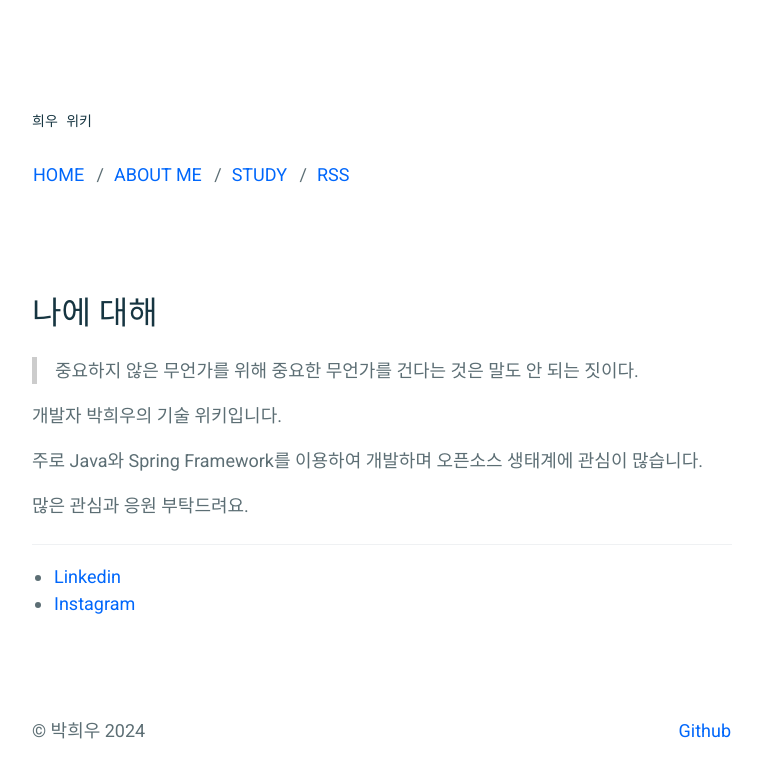
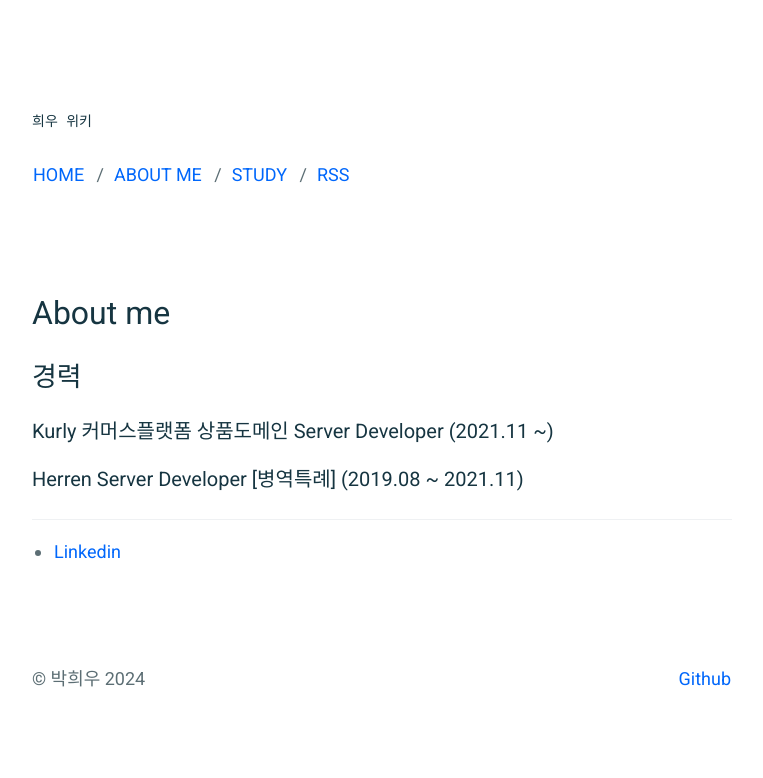
Before and after one commit to parkhuiwo0/parkhuiwo0.github.io, a Jekyll site: the page built from _pages/about.md, in a window 1280 px wide. Shown: the top 778 px of the page, without its empty margins (258-1021 px from the left). Built offline with Jekyll 4.4.1, drawn with Linux system fonts in a browser that asks for light colours.

Commit message:
Update about.md

```diff
--- a/_pages/about.md
+++ b/_pages/about.md
@@ -1,18 +1,13 @@
 ---
 layout: content
-title: 나에 대해
+title: About me
 permalink: /about/
 ---
 
-> 중요하지 않은 무언가를 위해 중요한 무언가를 건다는 것은 말도 안 되는 짓이다.
-
-개발자 박희우의 기술 위키입니다.
-
-주로 Java와 Spring Framework를 이용하여 개발하며 오픈소스 생태계에 관심이 많습니다.
-
-많은 관심과 응원 부탁드려요.
+# 경력
+### Kurly 커머스플랫폼 상품도메인 Server Developer (2021.11 ~)
+### Herren Server Developer [병역특례] (2019.08 ~ 2021.11)
 
 ----
 
 - [Linkedin](https://www.linkedin.com/in/parkhuiwo0/)
-- [Instagram](https://www.instagram.com/parkhuiwo0/)
```
